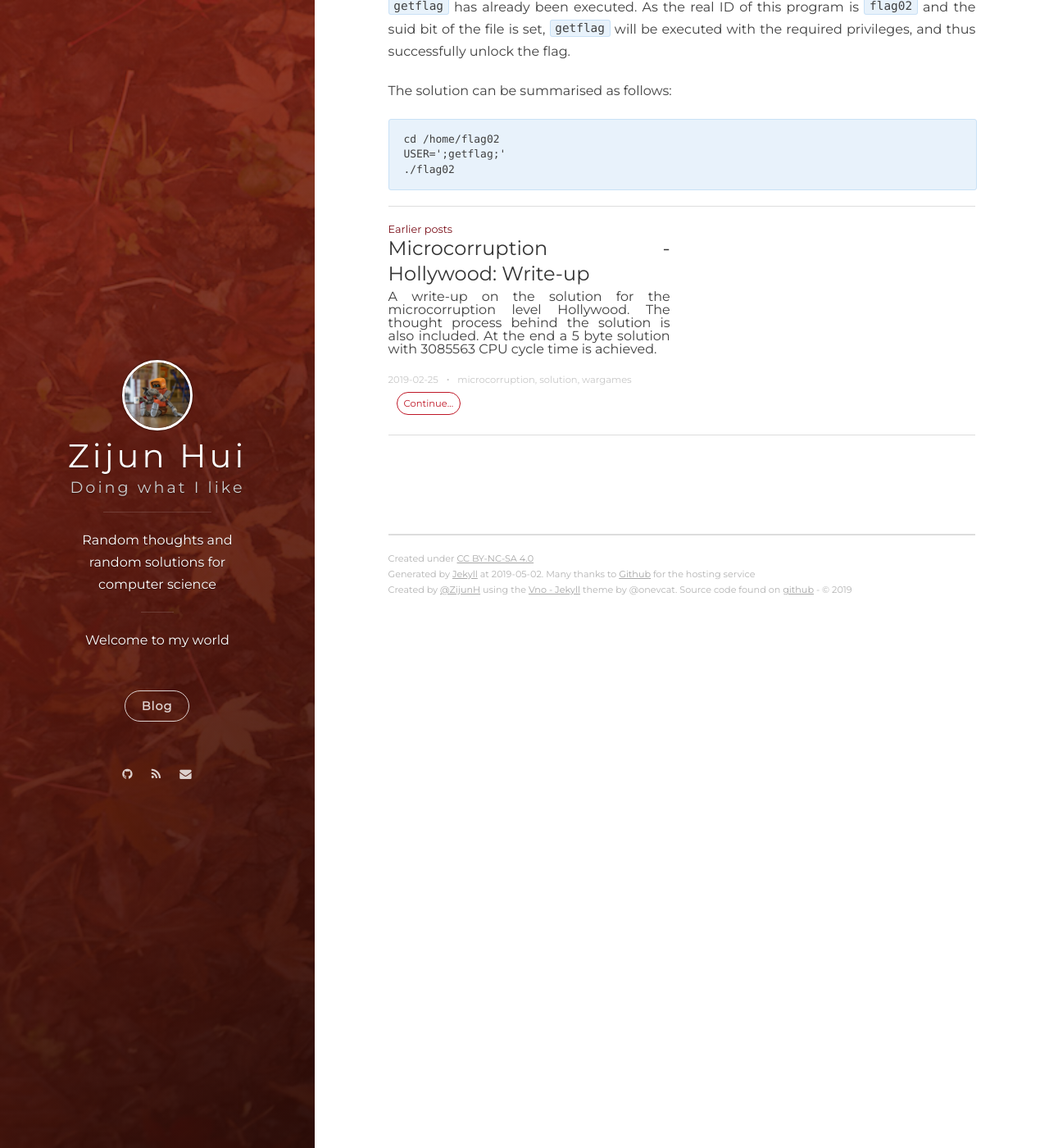
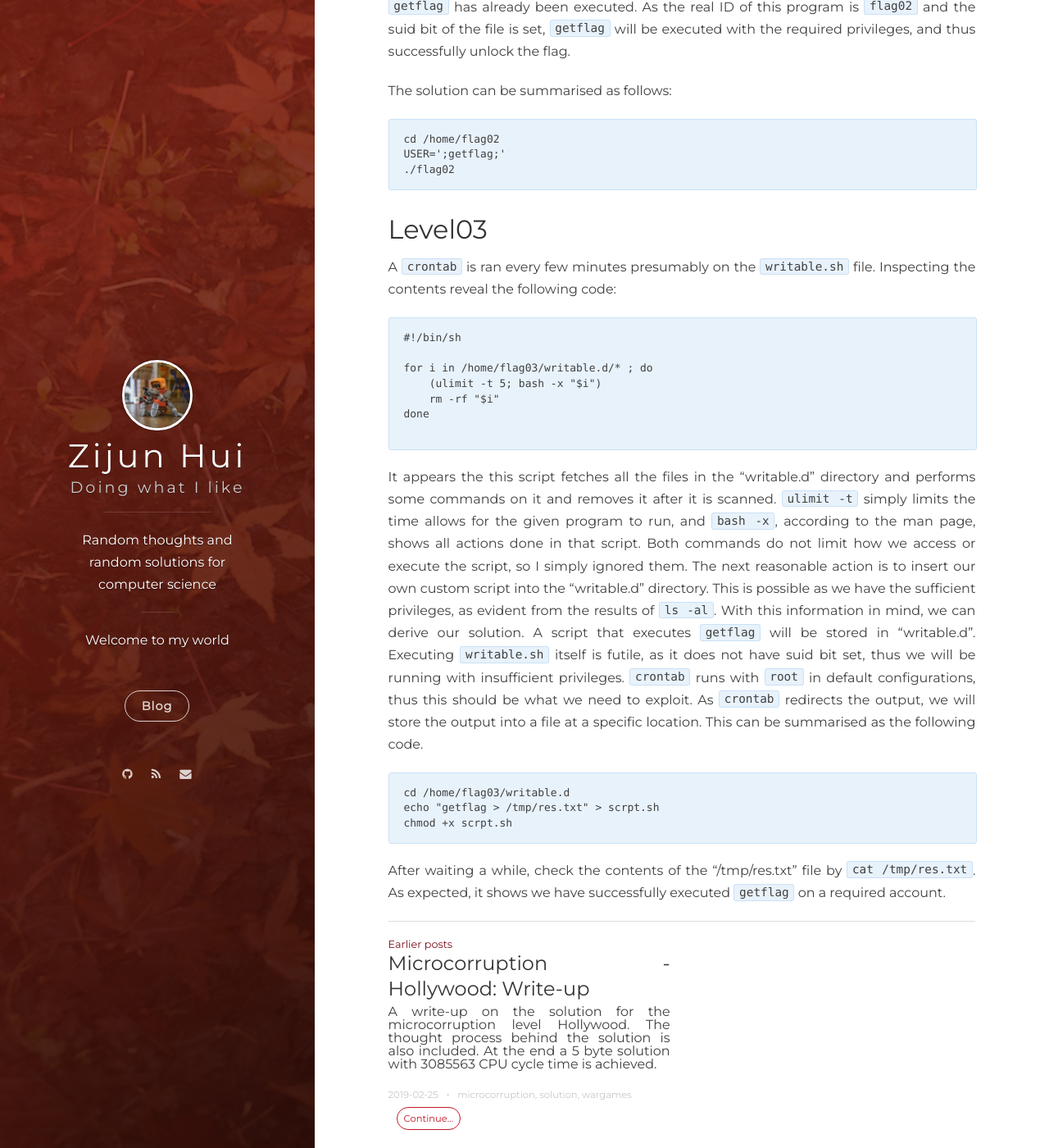
Before and after one commit to ZijunH/zijunh.github.io, a Jekyll site: the page built from _posts/2019-04-07-nebula.md, in a window 1280 px wide and 1400 px high, scrolled down 1966 px. Shown: the whole window at 82% size. Built offline with Jekyll 4.4.1, drawn with Linux system fonts in a browser that asks for light colours; nearby versions of some CDN libraries; comment, search, counter and statistics services are not loaded.

Commit message:
Content Update

````diff
--- a/_posts/2019-04-07-nebula.md
+++ b/_posts/2019-04-07-nebula.md
@@ -65,3 +65,27 @@ cd /home/flag02
 USER=';getflag;'
 ./flag02
 ```
+
+## Level03
+
+A `crontab` is ran every few minutes presumably on the `writable.sh` file. Inspecting the contents reveal the following code:
+
+```
+#!/bin/sh
+
+for i in /home/flag03/writable.d/* ; do
+    (ulimit -t 5; bash -x "$i")
+    rm -rf "$i"
+done
+
+```
+
+It appears the this script fetches all the files in the "writable.d" directory and performs some commands on it and removes it after it is scanned. `ulimit -t` simply limits the time allows for the given program to run, and `bash -x`, according to the man page, shows all actions done in that script. Both commands do not limit how we access or execute the script, so I simply ignored them. The next reasonable action is to insert our own custom script into the "writable.d" directory. This is possible as we have the sufficient privileges, as evident from the results of `ls -al`. With this information in mind, we can derive our solution. A script that executes `getflag` will be stored in "writable.d". Executing `writable.sh` itself is futile, as it does not have suid bit set, thus we will be running with insufficient privileges. `crontab` runs with `root` in default configurations, thus this should be what we need to exploit.  As `crontab` redirects the output, we will store the output into a file at a specific location. This can be summarised as the following code.
+
+```
+cd /home/flag03/writable.d
+echo "getflag > /tmp/res.txt" > scrpt.sh
+chmod +x scrpt.sh
+```
+
+After waiting a while, check the contents of the "/tmp/res.txt" file by `cat /tmp/res.txt`. As expected, it shows we have successfully executed `getflag` on a required account.
````
